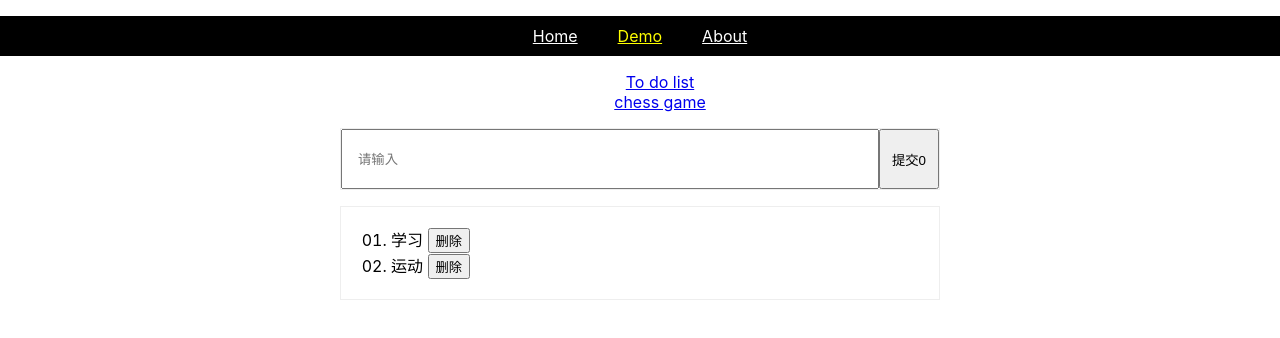
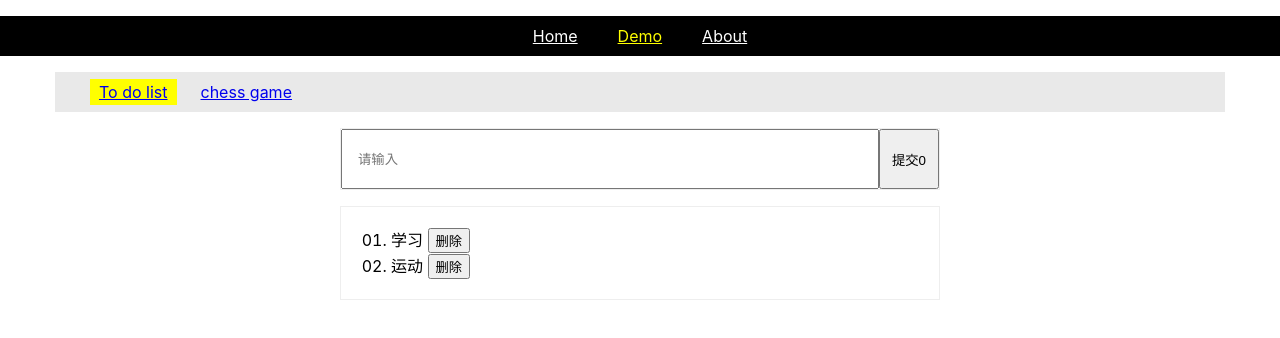
Before and after one commit to lixingyangok/react-with-ts, a React (Create React App) app: page /demo/toDoList in a window 1280 px wide. Shown: the top 338 px of the page. Built offline with nearby package versions, Linux system fonts and the light colour scheme.

Commit message:
commit a package. user to write style in components

```diff
--- a/package.json
+++ b/package.json
@@ -15,6 +15,7 @@
     "react-scripts": "3.2.0",
     "redux": "^4.0.4",
     "redux-thunk": "^2.3.0",
+    "styled-components": "^4.4.1",
     "typescript": "3.7.2"
   },
   "scripts": {
--- a/src/index.css
+++ b/src/index.css
@@ -13,3 +13,7 @@ code {
   width: 1170px;
   margin: 0 auto;
 }
+
+ul, ol{
+  list-style: none;
+}
--- a/src/pages/demo/components/chess/chess.tsx
+++ b/src/pages/demo/components/chess/chess.tsx
@@ -1,17 +1,29 @@
 import React from 'react';
+import { Box } from './style/chess';
 
 export default class Chess extends React.Component<any, any>{
     constructor(props:any) {
         super(props);
         this.state = {
             player: 'x',
-
+            arr: [
+                ['x', 'x', 'x'],
+                ['x', 'x', 'x'],
+                ['x', 'x', 'x'],
+            ],
         }
     }
     render(){
+        let {state: {arr}} = this;
         return <section>
             <h1>current player：{}</h1>
-
+            <Box>
+                {arr.map((cur:string, idx:number)=>{
+                    return <li key={idx}>
+                        {cur}
+                    </li>
+                })}
+            </Box>
         </section>
     }
 }
--- /dev/null
+++ b/src/pages/demo/components/chess/style/chess.js
@@ -0,0 +1,11 @@
+import styled from 'styled-components';
+
+
+const size = '450px';
+export const Box = styled.ul`
+    width: ${size};
+    height: ${size};
+    background: #eaeaea;
+    border: solid 1px #ccc;
+    margin: 0 auto;
+`;
--- a/src/pages/demo/demo.tsx
+++ b/src/pages/demo/demo.tsx
@@ -1,7 +1,6 @@
 import React, {Suspense} from 'react';
 import { NavLink, Switch, Route, Redirect } from 'react-router-dom';
-
-import './style/demo.scss';
+import { Ul } from './style/demo';
 
 export const navData = [{
     to: '/demo/toDoList',
@@ -11,24 +10,18 @@ export const navData = [{
     to: '/demo/chessGame',
     name: 'chess game',
     component: React.lazy(()=>import('pages/demo/components/chess/chess')),
-},
-    // {
-    //     to: '/demo/test',
-    //     name: 'Test',
-    //     component: <div> 示例 </div>,
-    // },
-];
+},];
 
 export default class Demo extends React.Component{
     render(){
         return <div className="center-box" data-page="demo" >
-            <ul>
+            <Ul>
                 {navData.map((cur, idx )=>{
                     return <li key={idx}>
                         <NavLink to={cur.to} >{cur.name}</NavLink>
                     </li>
                 })}
-            </ul>
+            </Ul>
             {/*    */}
             <Suspense fallback={<div>Loading...</div>}>
                 <Switch>
--- /dev/null
+++ b/src/pages/demo/style/demo.js
@@ -0,0 +1,16 @@
+import styled from 'styled-components';
+
+export const Ul = styled.ul`
+    background: #e9e9e9;
+    display: flex;
+    padding: 10px 35px;
+    text-align: center;
+    a{
+        margin: 0 15px 0 0;
+        padding: 3px 9px;
+        &:hover,
+        &[class~=active]{
+            background: yellow;
+        }
+    }
+`;
--- a/src/pages/demo/style/demo.scss
+++ /dev/null
@@ -1,9 +0,0 @@
-[data-page=demo]{
-    ul{
-        //display: flex;
-    }
-    li{
-        list-style: none;
-        margin: 0 15px;
-    }
-}
```
